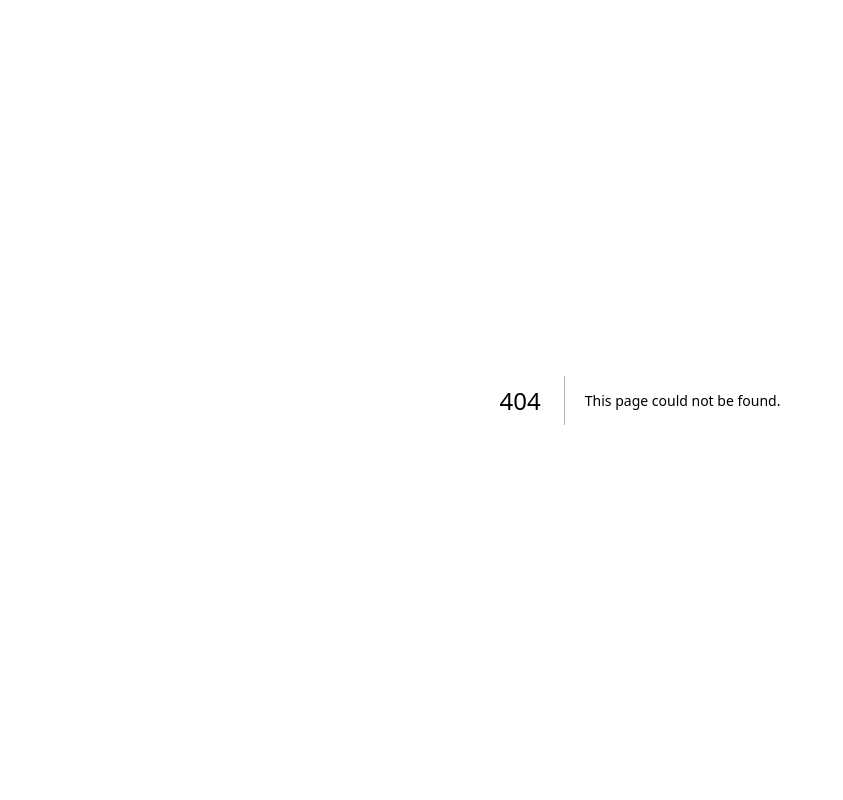
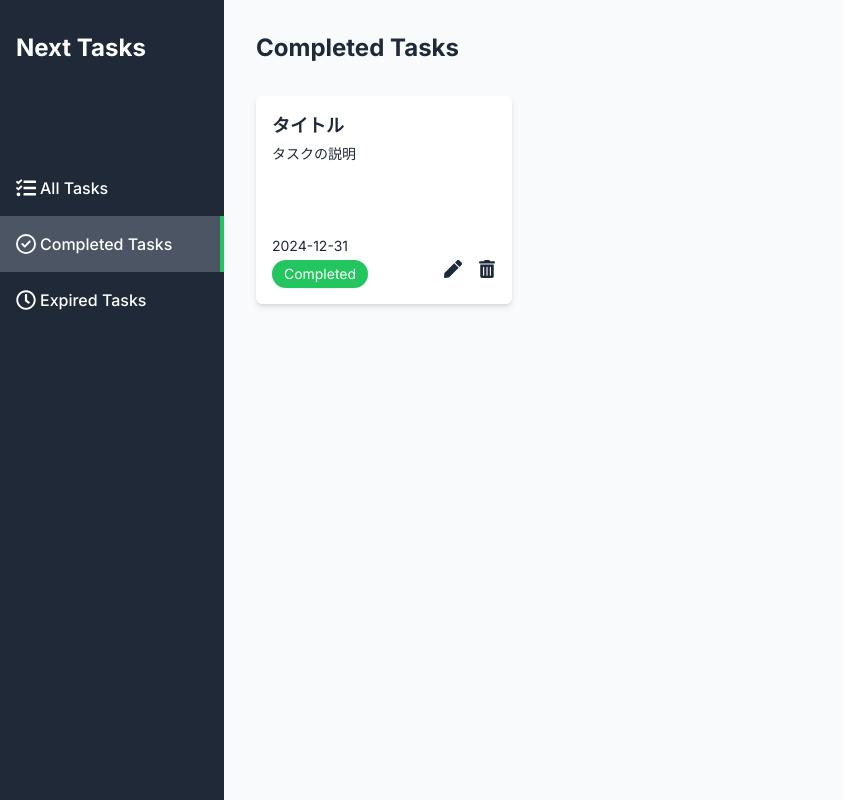
Before and after one commit to Nobutaka91/Nextjs14-task-application, a Next.js app: page /completed in a window 1280 px wide. Before the commit this address had no page. Shown: the whole page, without its empty margins (0-843 px from the left). Built offline with nearby package versions, Linux system fonts and the light colour scheme.

Commit message:
完了タスクページと期限切れタスクページの実装

```diff
--- /dev/null
+++ b/src/app/(main)/completed/page.tsx
@@ -0,0 +1,17 @@
+import TaskCard from "@/components/SideMenu/TaskCard/TaskCard";
+
+const CompletedTaskPage = () => {
+    return (
+        <div className="text-gray-800 p-8 h-full overflow-y-auto pb-24">
+         <header className="flex justify-between items-center">
+           <h1 className='text-2xl font-bold flex items-center'>Completed Tasks</h1>
+         </header>
+         <div className="mt-8 flex flex-wrap gap-4">
+           <TaskCard/>
+         </div>
+        </div>
+       );
+
+}
+
+export default CompletedTaskPage
--- /dev/null
+++ b/src/app/(main)/expired/page.tsx
@@ -0,0 +1,16 @@
+import TaskCard from "@/components/SideMenu/TaskCard/TaskCard";
+
+const ExpiredTaskPage = () => {
+    return (
+        <div className="text-gray-800 p-8 h-full overflow-y-auto pb-24">
+            <header className="flex justify-between items-center">
+                <h1 className='text-2xl font-bold flex items-center'>Expired Tasks</h1>
+            </header>
+            <div className="mt-8 flex flex-wrap gap-4">
+                <TaskCard/>
+            </div>
+        </div>
+    );
+}
+
+export default ExpiredTaskPage;
```
